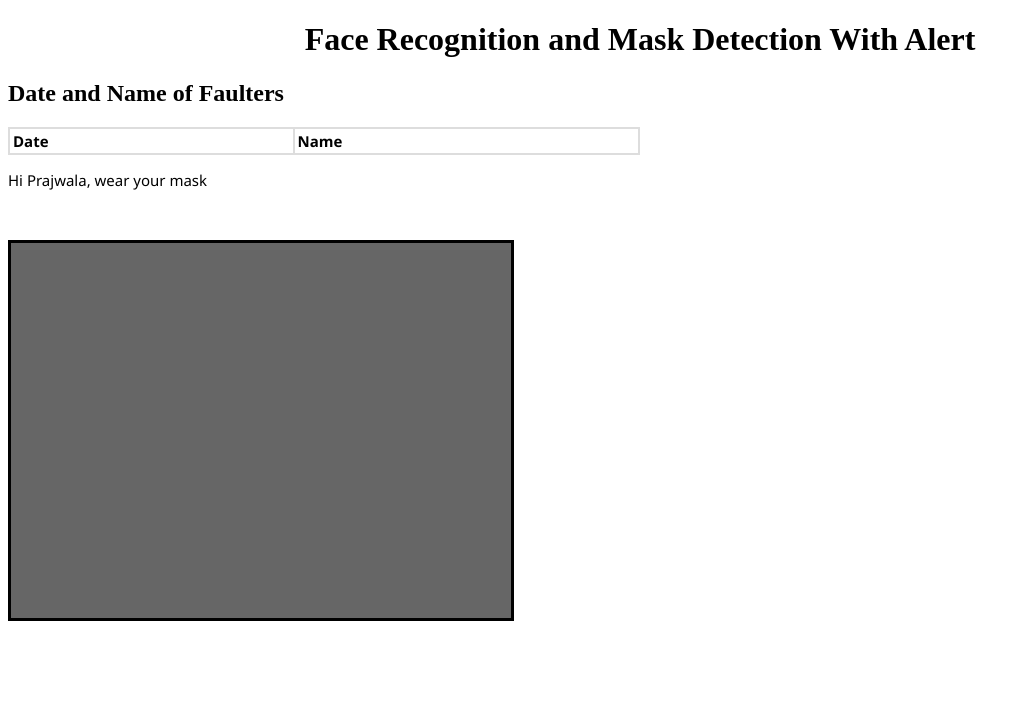
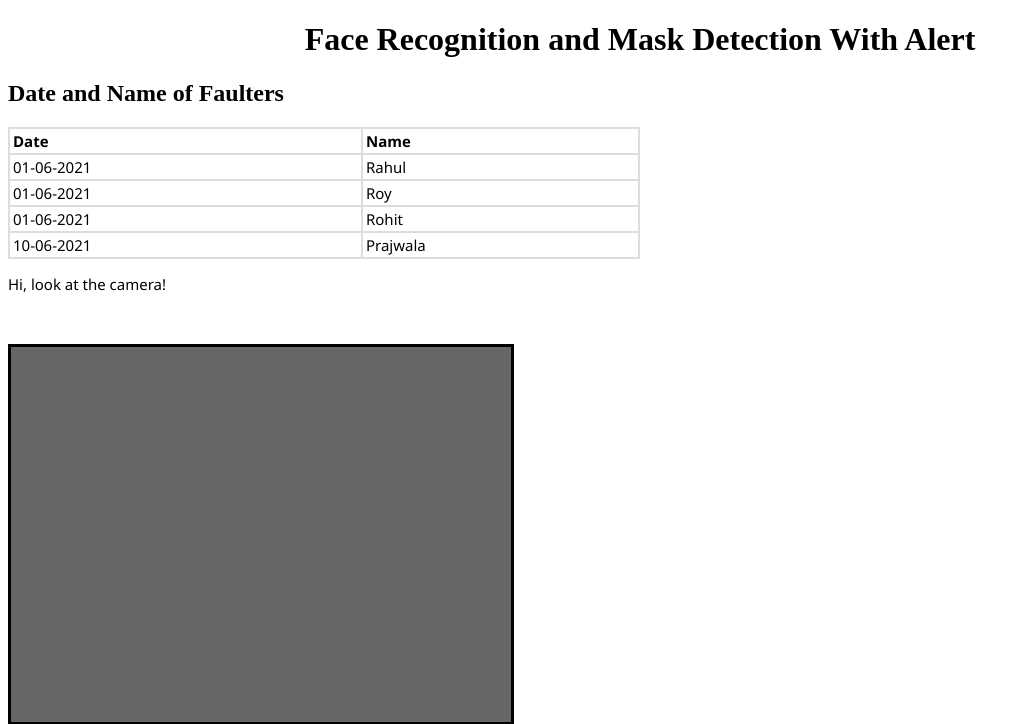
Before and after one commit to abho11/maskdet, a Django app: page / in a window 1280 px wide. Shown: the top 724 px of the page, without its empty margins (0-1031 px from the left). Run offline with Django 3.2, Linux system fonts and the light colour scheme; data that the repository does not hold is empty; some libraries are stand-ins or nearby versions.

Commit message:
changes done

```diff
--- a/main/static/app.json
+++ b/main/static/app.json
@@ -10,5 +10,9 @@
   {
     "Date": "01-06-2021",
     "Name": "Rohit"
+  },
+  {
+    "Date": "10-06-2021",
+    "Name": "Prajwala"
   }
 ]
--- a/main/templates/home.html
+++ b/main/templates/home.html
@@ -74,7 +74,7 @@ h2 {
           </div>
 
 
-          <h3>Hi Prajwala, wear your mask </h3>
+          <h3>Hi, look at the camera! </h3>
           <div id="container">
 
             <video autoplay="true" id="videoElement">
--- a/main/views.py
+++ b/main/views.py
@@ -14,7 +14,7 @@ ref=db.reference("defaulters")
 
 
 def home(request):
-
+ '''
  l=[]
  k=ref.order_by_key().get()
 
@@ -24,5 +24,5 @@ def home(request):
  print(json_data)
  with open('main/static/app.json', 'w') as file:
     file.write(json_data)
-
+'''
  return render(request,'home.html')
```
